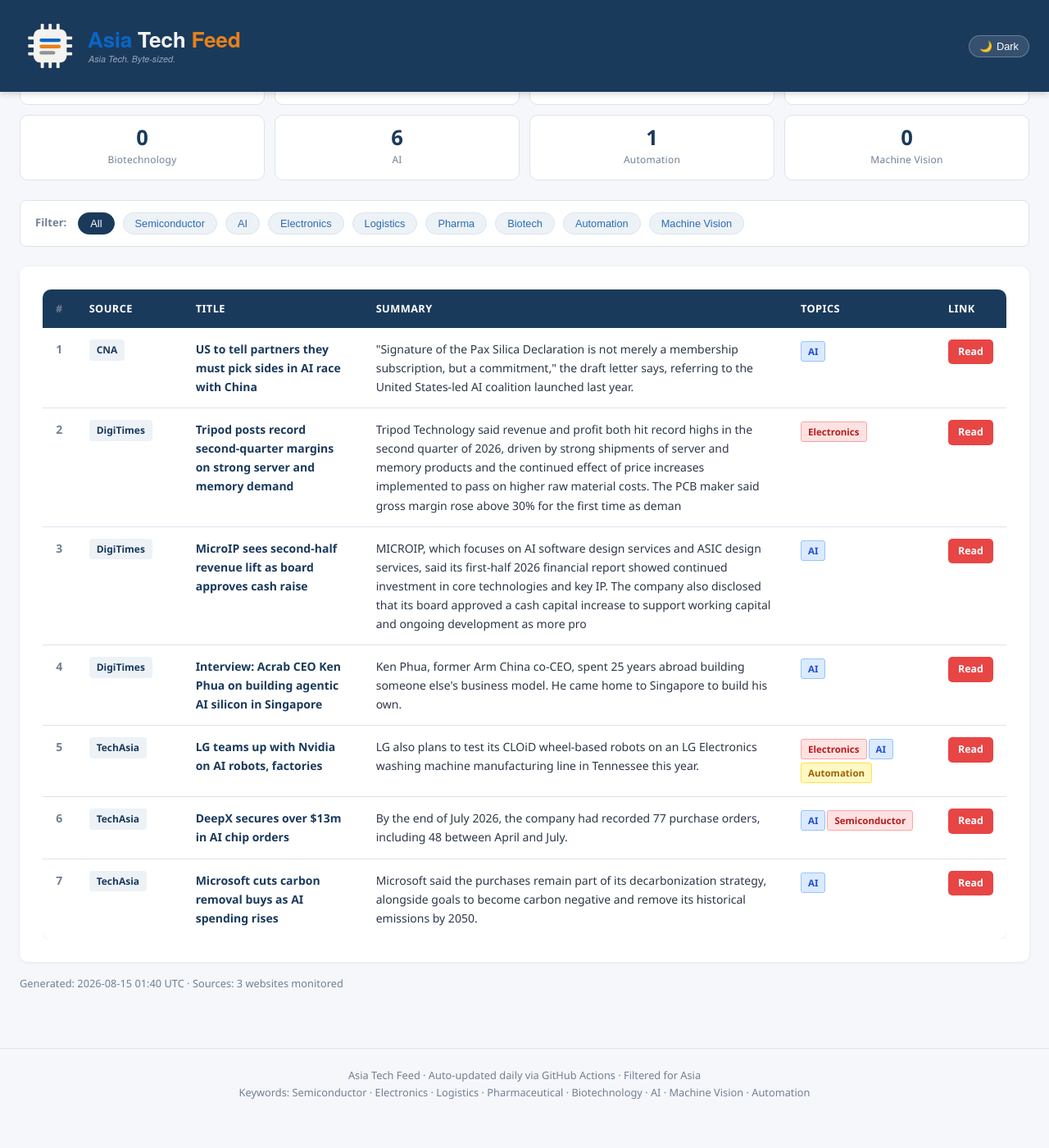
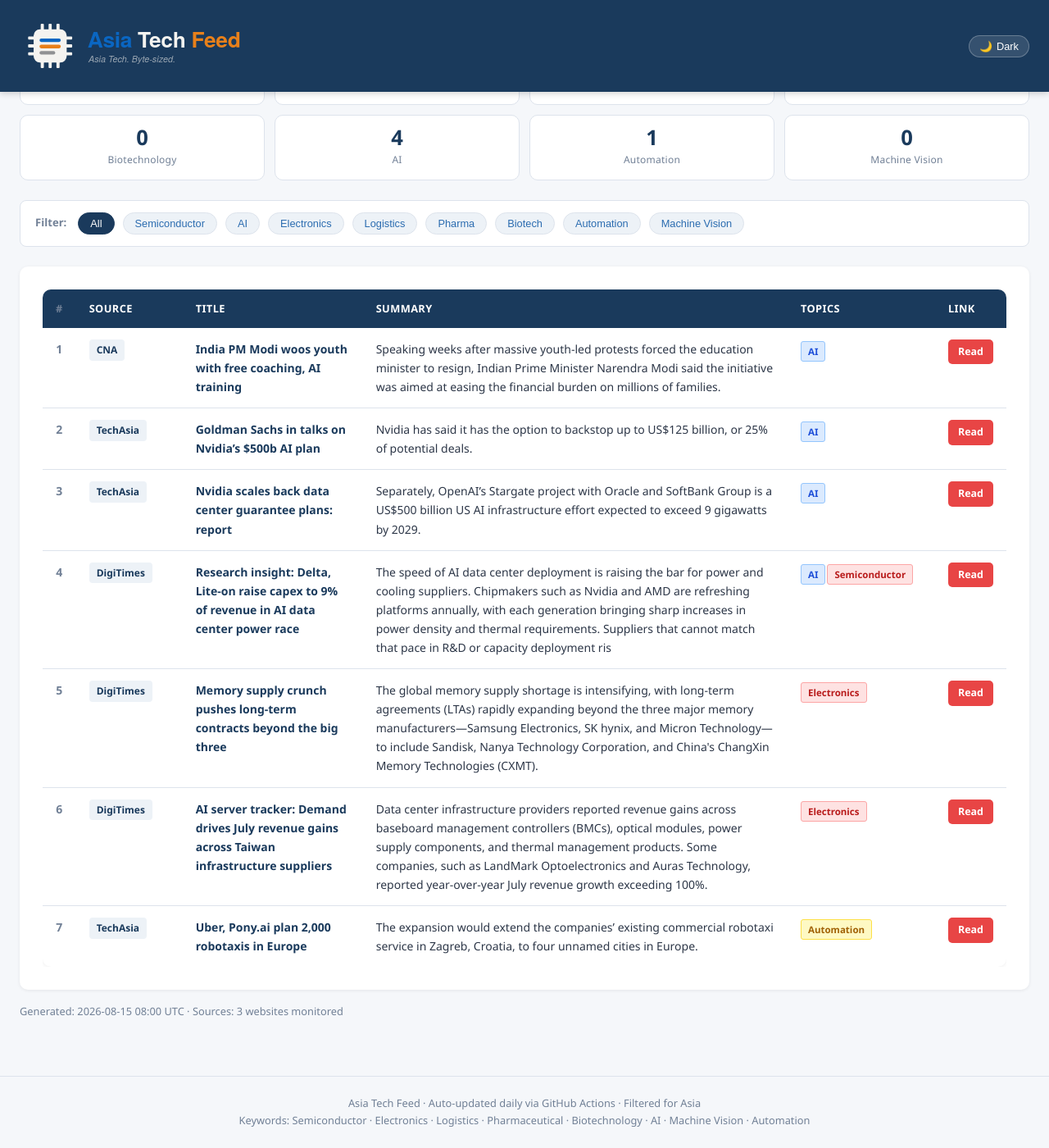
Before and after one commit to asiatechfeed/Asia-Tech-Feed, a Jekyll site: the page built from _posts/2026-08-15-asia-tech-news-digest.md, in a window 1280 px wide and 1400 px high, scrolled down 505 px. Shown: the whole window at 82% size. Built offline with Jekyll 4.4.1, drawn with Linux system fonts in a browser that asks for light colours; a script that is not in the unit is left out; before the commit the page ends 1870 px from its top, so only the background shows below that; some of the changed text lies outside the part shown.

Commit message:
📰 News digest 2026-08-15 (7 articles)

```diff
--- a/_posts/2026-08-15-asia-tech-news-digest.md
+++ b/_posts/2026-08-15-asia-tech-news-digest.md
@@ -1,16 +1,16 @@
 ---
 layout: post
 title: "Asia Tech News Digest - August 15, 2026"
-date: 2026-08-15 09:40:25 +0800
+date: 2026-08-15 16:00:42 +0800
 articles_count: 7
 sources_count: 3
 sources: ["CNA", "DigiTimes", "TechAsia"]
 csv_file: /assets/data/news-2026-08-15.tsv
-featured_title: "US to tell partners they must pick sides in AI race with China"
-featured_url: "https://www.channelnewsasia.com/east-asia/us-china-ai-race-pax-silica-waico-6320671"
+featured_title: "India PM Modi woos youth with free coaching, AI training"
+featured_url: "https://www.channelnewsasia.com/asia/india-modi-education-youth-free-coaching-ai-training-6321086"
 featured_source: "CNA"
-featured_summary: "\"Signature of the Pax Silica Declaration is not merely a membership subscription, but a commitment,\" the draft letter says, referring to the United States-led AI coalition launched last year."
-featured_image: "https://dam.mediacorp.sg/image/upload/s--ppZB1XJv--/c_fill,g_auto,h_676,w_1200/fl_relative,g_south_east,l_mediacorp:cna:watermark:2024-04:reuters_1,w_0.1/f_auto,q_auto/v1/one-cms/core/2026-08-14T210941Z_1_LYNXMPEM7D1NX_RTROPTP_3_USA-CONGRESS-AI.JPG?itok=6tnu6Ng4"
+featured_summary: "Speaking weeks after massive youth-led protests forced the education minister to resign, Indian Prime Minister Narendra Modi said the initiative was aimed at easing the financial burden on millions of families."
+featured_image: "https://dam.mediacorp.sg/image/upload/s--wGtc9EYG--/c_fill,g_auto,h_676,w_1200/fl_relative,g_south_east,l_mediacorp:cna:watermark:2023-11:afp_watermark_14112023,w_0.1/f_auto,q_auto/v1/mediacorp/cna/image/2026/08/15/india_narendra_modi_1.jpg?itok=LMk_e-nK"
 ---
 
 <table class="news-table">
@@ -28,58 +28,58 @@ featured_image: "https://dam.mediacorp.sg/image/upload/s--ppZB1XJv--/c_fill,g_au
 <tr>
   <td class="col-num">1</td>
   <td class="col-source"><span class="source-badge">CNA</span></td>
-  <td class="col-title"><span class="article-title">US to tell partners they must pick sides in AI race with China</span></td>
-  <td class="col-summary">"Signature of the Pax Silica Declaration is not merely a membership subscription, but a commitment," the draft letter says, referring to the United States-led AI coalition launched last year.</td>
+  <td class="col-title"><span class="article-title">India PM Modi woos youth with free coaching, AI training</span></td>
+  <td class="col-summary">Speaking weeks after massive youth-led protests forced the education minister to resign, Indian Prime Minister Narendra Modi said the initiative was aimed at easing the financial burden on millions of families.</td>
   <td class="col-tags"><span class="tag ai">AI</span></td>
-  <td class="col-link"><a class="btn-link" href="https://www.channelnewsasia.com/east-asia/us-china-ai-race-pax-silica-waico-6320671" target="_blank" rel="noopener">Read</a></td>
+  <td class="col-link"><a class="btn-link" href="https://www.channelnewsasia.com/asia/india-modi-education-youth-free-coaching-ai-training-6321086" target="_blank" rel="noopener">Read</a></td>
 </tr>
 <tr>
   <td class="col-num">2</td>
-  <td class="col-source"><span class="source-badge">DigiTimes</span></td>
-  <td class="col-title"><span class="article-title">Tripod posts record second-quarter margins on strong server and memory demand</span></td>
-  <td class="col-summary">Tripod Technology said revenue and profit both hit record highs in the second quarter of 2026, driven by strong shipments of server and memory products and the continued effect of price increases implemented to pass on higher raw material costs. The PCB maker said gross margin rose above 30% for the first time as deman</td>
-  <td class="col-tags"><span class="tag semi">Electronics</span></td>
-  <td class="col-link"><a class="btn-link" href="https://www.digitimes.com/news/a20260813PD251/revenue-profit-tripod-demand-2026.html?chid=10" target="_blank" rel="noopener">Read</a></td>
+  <td class="col-source"><span class="source-badge">TechAsia</span></td>
+  <td class="col-title"><span class="article-title">Goldman Sachs in talks on Nvidia’s $500b AI plan</span></td>
+  <td class="col-summary">Nvidia has said it has the option to backstop up to US$125 billion, or 25% of potential deals.</td>
+  <td class="col-tags"><span class="tag ai">AI</span></td>
+  <td class="col-link"><a class="btn-link" href="https://www.techinasia.com/nvidia-credit-risk-rises-ai-deal-talks" target="_blank" rel="noopener">Read</a></td>
 </tr>
 <tr>
   <td class="col-num">3</td>
-  <td class="col-source"><span class="source-badge">DigiTimes</span></td>
-  <td class="col-title"><span class="article-title">MicroIP sees second-half revenue lift as board approves cash raise</span></td>
-  <td class="col-summary">MICROIP, which focuses on AI software design services and ASIC design services, said its first-half 2026 financial report showed continued investment in core technologies and key IP. The company also disclosed that its board approved a cash capital increase to support working capital and ongoing development as more pro</td>
+  <td class="col-source"><span class="source-badge">TechAsia</span></td>
+  <td class="col-title"><span class="article-title">Nvidia scales back data center guarantee plans: report</span></td>
+  <td class="col-summary">Separately, OpenAI’s Stargate project with Oracle and SoftBank Group is a US$500 billion US AI infrastructure effort expected to exceed 9 gigawatts by 2029.</td>
   <td class="col-tags"><span class="tag ai">AI</span></td>
-  <td class="col-link"><a class="btn-link" href="https://www.digitimes.com/news/a20260813PD252/design-revenue-asic-2026-software.html" target="_blank" rel="noopener">Read</a></td>
+  <td class="col-link"><a class="btn-link" href="https://www.techinasia.com/nvidia-talks-250b-backing-openai-ohio-site" target="_blank" rel="noopener">Read</a></td>
 </tr>
 <tr>
   <td class="col-num">4</td>
   <td class="col-source"><span class="source-badge">DigiTimes</span></td>
-  <td class="col-title"><span class="article-title">Interview: Acrab CEO Ken Phua on building agentic AI silicon in Singapore</span></td>
-  <td class="col-summary">Ken Phua, former Arm China co-CEO, spent 25 years abroad building someone else's business model. He came home to Singapore to build his own.</td>
-  <td class="col-tags"><span class="tag ai">AI</span></td>
-  <td class="col-link"><a class="btn-link" href="https://www.digitimes.com/news/a20260813VL211/arm-silicon-business-software.html" target="_blank" rel="noopener">Read</a></td>
+  <td class="col-title"><span class="article-title">Research insight: Delta, Lite-on raise capex to 9% of revenue in AI data center power race</span></td>
+  <td class="col-summary">The speed of AI data center deployment is raising the bar for power and cooling suppliers. Chipmakers such as Nvidia and AMD are refreshing platforms annually, with each generation bringing sharp increases in power density and thermal requirements. Suppliers that cannot match that pace in R&D or capacity deployment ris</td>
+  <td class="col-tags"><span class="tag ai">AI</span><span class="tag semi">Semiconductor</span></td>
+  <td class="col-link"><a class="btn-link" href="https://www.digitimes.com/news/a20260814PD214/delta-electronics-lite-on-data-center-cooling-capex-production-revenue.html" target="_blank" rel="noopener">Read</a></td>
 </tr>
 <tr>
   <td class="col-num">5</td>
-  <td class="col-source"><span class="source-badge">TechAsia</span></td>
-  <td class="col-title"><span class="article-title">LG teams up with Nvidia on AI robots, factories</span></td>
-  <td class="col-summary">LG also plans to test its CLOiD wheel-based robots on an LG Electronics washing machine manufacturing line in Tennessee this year.</td>
-  <td class="col-tags"><span class="tag semi">Electronics</span><span class="tag ai">AI</span><span class="tag auto">Automation</span></td>
-  <td class="col-link"><a class="btn-link" href="https://www.techinasia.com/lg-chem-plans-9-7b-rd-push-for-chips-robot-tech" target="_blank" rel="noopener">Read</a></td>
+  <td class="col-source"><span class="source-badge">DigiTimes</span></td>
+  <td class="col-title"><span class="article-title">Memory supply crunch pushes long-term contracts beyond the big three</span></td>
+  <td class="col-summary">The global memory supply shortage is intensifying, with long-term agreements (LTAs) rapidly expanding beyond the three major memory manufacturers—Samsung Electronics, SK hynix, and Micron Technology—to include Sandisk, Nanya Technology Corporation, and China's ChangXin Memory Technologies (CXMT).</td>
+  <td class="col-tags"><span class="tag semi">Electronics</span></td>
+  <td class="col-link"><a class="btn-link" href="https://www.digitimes.com/news/a20260813PD247/capacity-price-2026-sk-hynix-dram.html?chid=10" target="_blank" rel="noopener">Read</a></td>
 </tr>
 <tr>
   <td class="col-num">6</td>
-  <td class="col-source"><span class="source-badge">TechAsia</span></td>
-  <td class="col-title"><span class="article-title">DeepX secures over $13m in AI chip orders</span></td>
-  <td class="col-summary">By the end of July 2026, the company had recorded 77 purchase orders, including 48 between April and July.</td>
-  <td class="col-tags"><span class="tag ai">AI</span><span class="tag semi">Semiconductor</span></td>
-  <td class="col-link"><a class="btn-link" href="https://www.techinasia.com/south-korean-ai-chip-startup-deepx-raises-293m" target="_blank" rel="noopener">Read</a></td>
+  <td class="col-source"><span class="source-badge">DigiTimes</span></td>
+  <td class="col-title"><span class="article-title">AI server tracker: Demand drives July revenue gains across Taiwan infrastructure suppliers</span></td>
+  <td class="col-summary">Data center infrastructure providers reported revenue gains across baseboard management controllers (BMCs), optical modules, power supply components, and thermal management products. Some companies, such as LandMark Optoelectronics and Auras Technology, reported year-over-year July revenue growth exceeding 100%.</td>
+  <td class="col-tags"><span class="tag semi">Electronics</span></td>
+  <td class="col-link"><a class="btn-link" href="https://www.digitimes.com/news/a20260814VL231/revenue-infrastructure-growth-taiwan-ai-server.html" target="_blank" rel="noopener">Read</a></td>
 </tr>
 <tr>
   <td class="col-num">7</td>
   <td class="col-source"><span class="source-badge">TechAsia</span></td>
-  <td class="col-title"><span class="article-title">Microsoft cuts carbon removal buys as AI spending rises</span></td>
-  <td class="col-summary">Microsoft said the purchases remain part of its decarbonization strategy, alongside goals to become carbon negative and remove its historical emissions by 2050.</td>
-  <td class="col-tags"><span class="tag ai">AI</span></td>
-  <td class="col-link"><a class="btn-link" href="https://www.techinasia.com/microsoft-emissions-rose-27-ai-buildout-grew" target="_blank" rel="noopener">Read</a></td>
+  <td class="col-title"><span class="article-title">Uber, Pony.ai plan 2,000 robotaxis in Europe</span></td>
+  <td class="col-summary">The expansion would extend the companies’ existing commercial robotaxi service in Zagreb, Croatia, to four unnamed cities in Europe.</td>
+  <td class="col-tags"><span class="tag auto">Automation</span></td>
+  <td class="col-link"><a class="btn-link" href="https://www.techinasia.com/pony-ai-comfortdelgro-to-launch-driverless-services-in-singapore" target="_blank" rel="noopener">Read</a></td>
 </tr>
 </tbody>
 </table>
```
Also changed, not shown: _data/seen_urls.json (+8 -1 lines), _digest_meta.json (+17 -17 lines), assets/data/news-2026-08-15.tsv (+7 -7 lines), assets/data/search-index.json.
